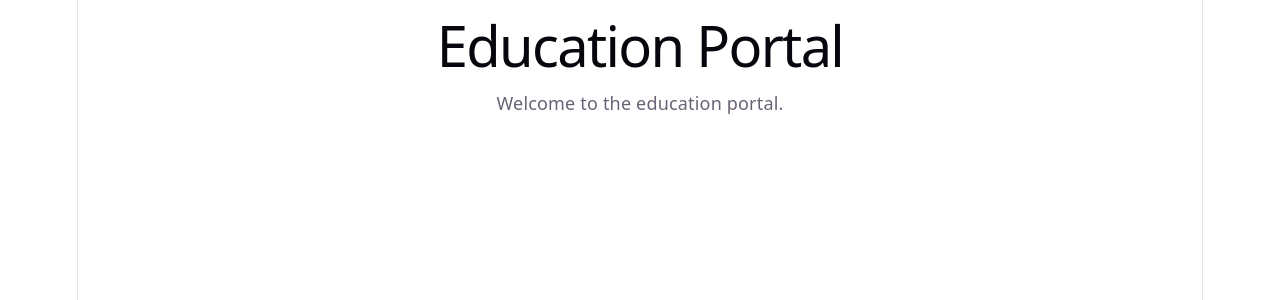
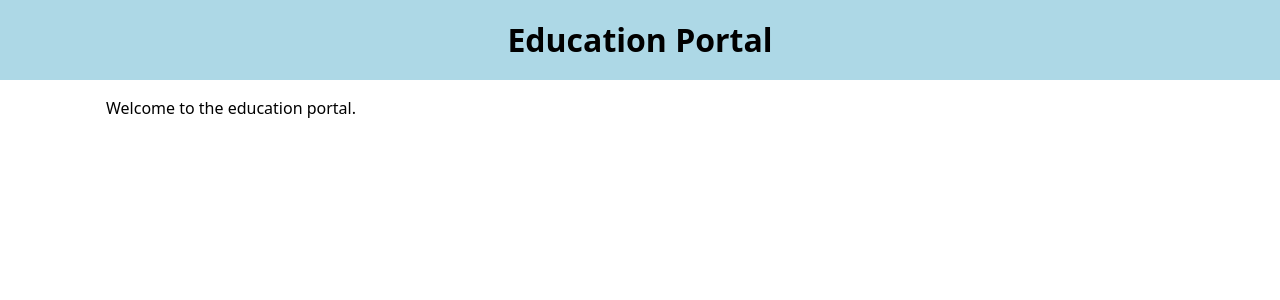
Before and after one commit to linber74/online-business-school-frontend, a React (Vite) app: page / in a window 1280 px wide. Shown: the top 300 px of the page. Built offline with nearby package versions, Linux system fonts and the light colour scheme.

Commit message:
Add base styles and connect component CSS

```diff
--- a/index.html
+++ b/index.html
@@ -4,7 +4,7 @@
     <meta charset="UTF-8" />
     <link rel="icon" type="image/svg+xml" href="/favicon.svg" />
     <meta name="viewport" content="width=device-width, initial-scale=1.0" />
-    <title>education-portal</title>
+    <title>Education Portal</title>
   </head>
   <body>
     <div id="root"></div>
--- /dev/null
+++ b/src/components/Header.css
@@ -0,0 +1,6 @@
+/* Header.css */
+.header {
+  background: lightblue;
+  padding: 1rem;
+  text-align: center;
+}
--- a/src/components/Header.tsx
+++ b/src/components/Header.tsx
@@ -1,7 +1,9 @@
-function Header(){
+import './Header.css'
+
+function Header() {
 
     return (
-        <header>
+        <header className="header">
             <h1>Education Portal</h1>
         </header>
     )
--- a/src/index.css
+++ b/src/index.css
@@ -1,111 +1,10 @@
-:root {
-  --text: #6b6375;
-  --text-h: #08060d;
-  --bg: #fff;
-  --border: #e5e4e7;
-  --code-bg: #f4f3ec;
-  --accent: #aa3bff;
-  --accent-bg: rgba(170, 59, 255, 0.1);
-  --accent-border: rgba(170, 59, 255, 0.5);
-  --social-bg: rgba(244, 243, 236, 0.5);
-  --shadow:
-    rgba(0, 0, 0, 0.1) 0 10px 15px -3px, rgba(0, 0, 0, 0.05) 0 4px 6px -2px;
-
-  --sans: system-ui, 'Segoe UI', Roboto, sans-serif;
-  --heading: system-ui, 'Segoe UI', Roboto, sans-serif;
-  --mono: ui-monospace, Consolas, monospace;
-
-  font: 18px/145% var(--sans);
-  letter-spacing: 0.18px;
-  color-scheme: light dark;
-  color: var(--text);
-  background: var(--bg);
-  font-synthesis: none;
-  text-rendering: optimizeLegibility;
-  -webkit-font-smoothing: antialiased;
-  -moz-osx-font-smoothing: grayscale;
-
-  @media (max-width: 1024px) {
-    font-size: 16px;
-  }
-}
-
-@media (prefers-color-scheme: dark) {
-  :root {
-    --text: #9ca3af;
-    --text-h: #f3f4f6;
-    --bg: #16171d;
-    --border: #2e303a;
-    --code-bg: #1f2028;
-    --accent: #c084fc;
-    --accent-bg: rgba(192, 132, 252, 0.15);
-    --accent-border: rgba(192, 132, 252, 0.5);
-    --social-bg: rgba(47, 48, 58, 0.5);
-    --shadow:
-      rgba(0, 0, 0, 0.4) 0 10px 15px -3px, rgba(0, 0, 0, 0.25) 0 4px 6px -2px;
-  }
-
-  #social .button-icon {
-    filter: invert(1) brightness(2);
-  }
-}
-
-#root {
-  width: 1126px;
-  max-width: 100%;
-  margin: 0 auto;
-  text-align: center;
-  border-inline: 1px solid var(--border);
-  min-height: 100svh;
-  display: flex;
-  flex-direction: column;
+* {
   box-sizing: border-box;
+  margin: 0;
+  padding: 0;
 }
 
 body {
-  margin: 0;
+  font-family: system-ui, sans-serif;
+  line-height: 1.5;
 }
-
-h1,
-h2 {
-  font-family: var(--heading);
-  font-weight: 500;
-  color: var(--text-h);
-}
-
-h1 {
-  font-size: 56px;
-  letter-spacing: -1.68px;
-  margin: 32px 0;
-  @media (max-width: 1024px) {
-    font-size: 36px;
-    margin: 20px 0;
-  }
-}
-h2 {
-  font-size: 24px;
-  line-height: 118%;
-  letter-spacing: -0.24px;
-  margin: 0 0 8px;
-  @media (max-width: 1024px) {
-    font-size: 20px;
-  }
-}
-p {
-  margin: 0;
-}
-
-code,
-.counter {
-  font-family: var(--mono);
-  display: inline-flex;
-  border-radius: 4px;
-  color: var(--text-h);
-}
-
-code {
-  font-size: 15px;
-  line-height: 135%;
-  padding: 4px 8px;
-  background: var(--code-bg);
-}
--- /dev/null
+++ b/src/pages/Home.css
@@ -0,0 +1,6 @@
+/* Home.css */
+.home {
+  padding: 1rem;
+  max-width: 1100px;
+  margin: 0 auto;
+}
--- a/src/pages/Home.tsx
+++ b/src/pages/Home.tsx
@@ -1,6 +1,8 @@
+import './Home.css'
+
 function Home() {
     return (
-      <main>
+      <main className="home">
         <p>Welcome to the education portal.</p>
       </main>
     );
```
